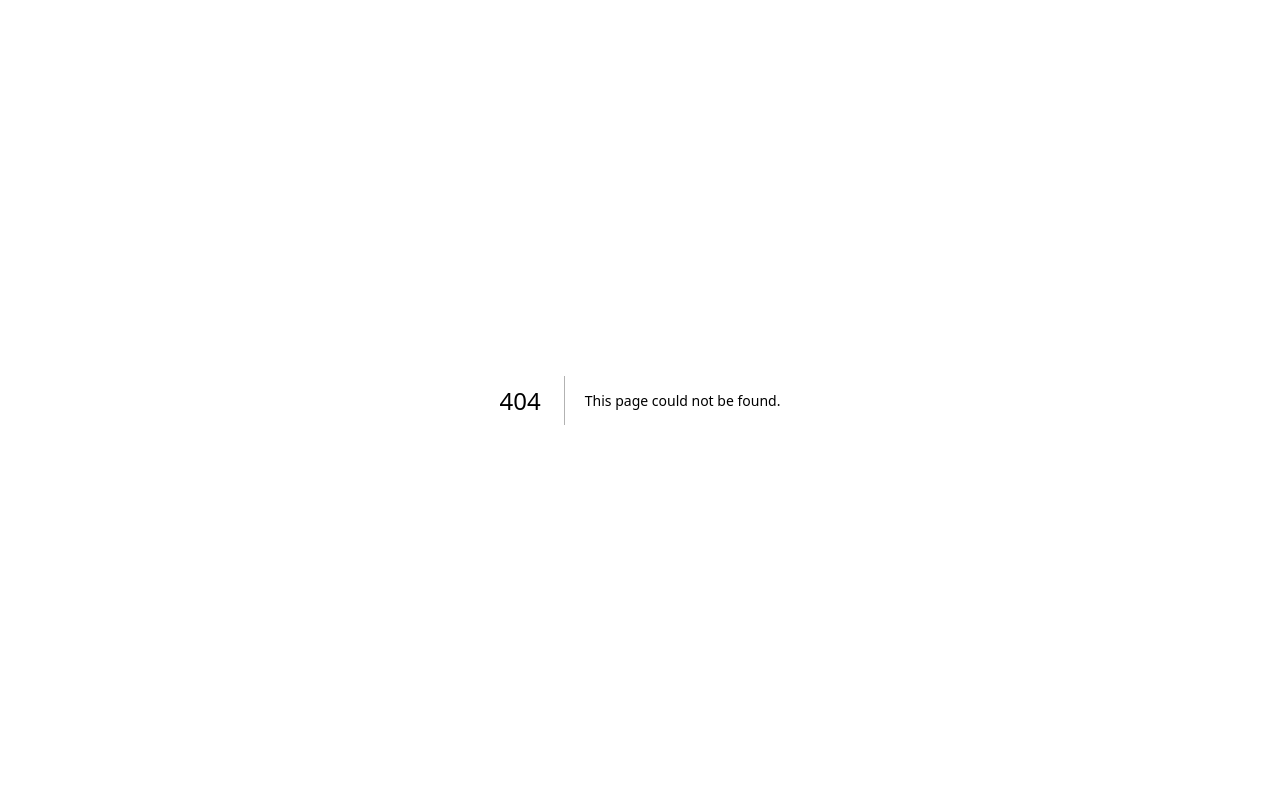
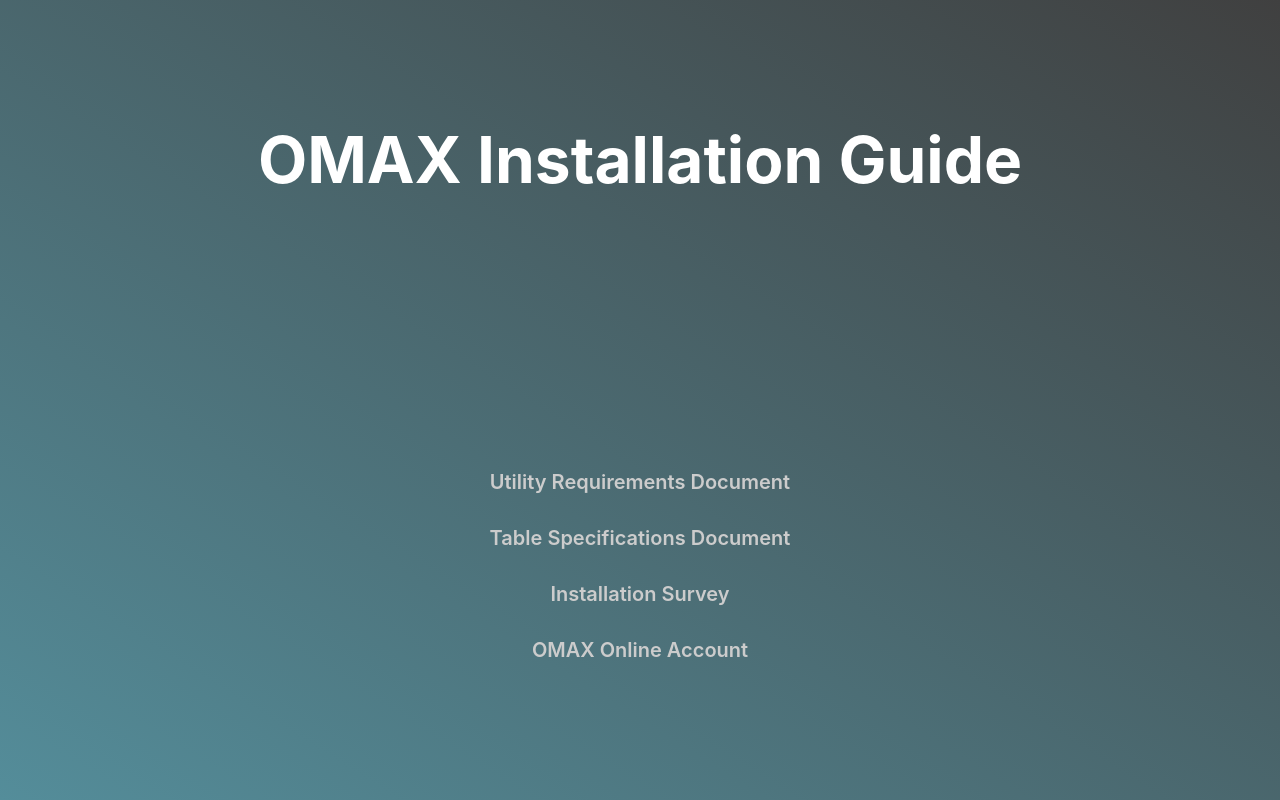
Before and after one commit to rainforss/form-template-demo, a Next.js app: page /installation in a window 1280 px wide. Before the commit this address had no page. Built offline with nearby package versions, Linux system fonts and the light colour scheme; a web font is replaced by a local one.

Commit message:
added installation demo page

```diff
--- /dev/null
+++ b/pages/installation.tsx
@@ -0,0 +1,66 @@
+import { Box, Button, Heading } from "@chakra-ui/react";
+import type { NextPage } from "next";
+import Link from "next/link";
+import { useSearchParams } from "next/navigation";
+
+const Home: NextPage = () => {
+  const searchParams = useSearchParams();
+  const surveyId = searchParams.get("surveyid");
+  return (
+    <Box
+      w="100%"
+      h="100vh"
+      display="flex"
+      flexDir="column"
+      justifyContent="center"
+      bg="linear-gradient(to top right, #548D9A 0%, #404040 100%)"
+    >
+      <Heading as="h1" textAlign="center" mb={64} fontSize="4rem" color="white">
+        OMAX Installation Guide
+      </Heading>
+
+      <Button
+        as="a"
+        href="/join-email-list"
+        variant="link"
+        py={4}
+        color="#ccc"
+        fontSize="1.25rem"
+      >
+        Utility Requirements Document
+      </Button>
+      <Button
+        as="a"
+        href="/request-a-quote#d365mkt-nocache"
+        variant="link"
+        py={4}
+        color="#ccc"
+        fontSize="1.25rem"
+      >
+        Table Specifications Document
+      </Button>
+      <Button
+        as="a"
+        href={`https://customervoice.microsoft.com/Pages/ResponsePage.aspx?id=${surveyId}`}
+        variant="link"
+        py={4}
+        color="#ccc"
+        fontSize="1.25rem"
+      >
+        Installation Survey
+      </Button>
+      <Button
+        as="a"
+        href="/request-a-quote#d365mkt-nocache"
+        variant="link"
+        py={4}
+        color="#ccc"
+        fontSize="1.25rem"
+      >
+        OMAX Online Account
+      </Button>
+    </Box>
+  );
+};
+
+export default Home;
```
